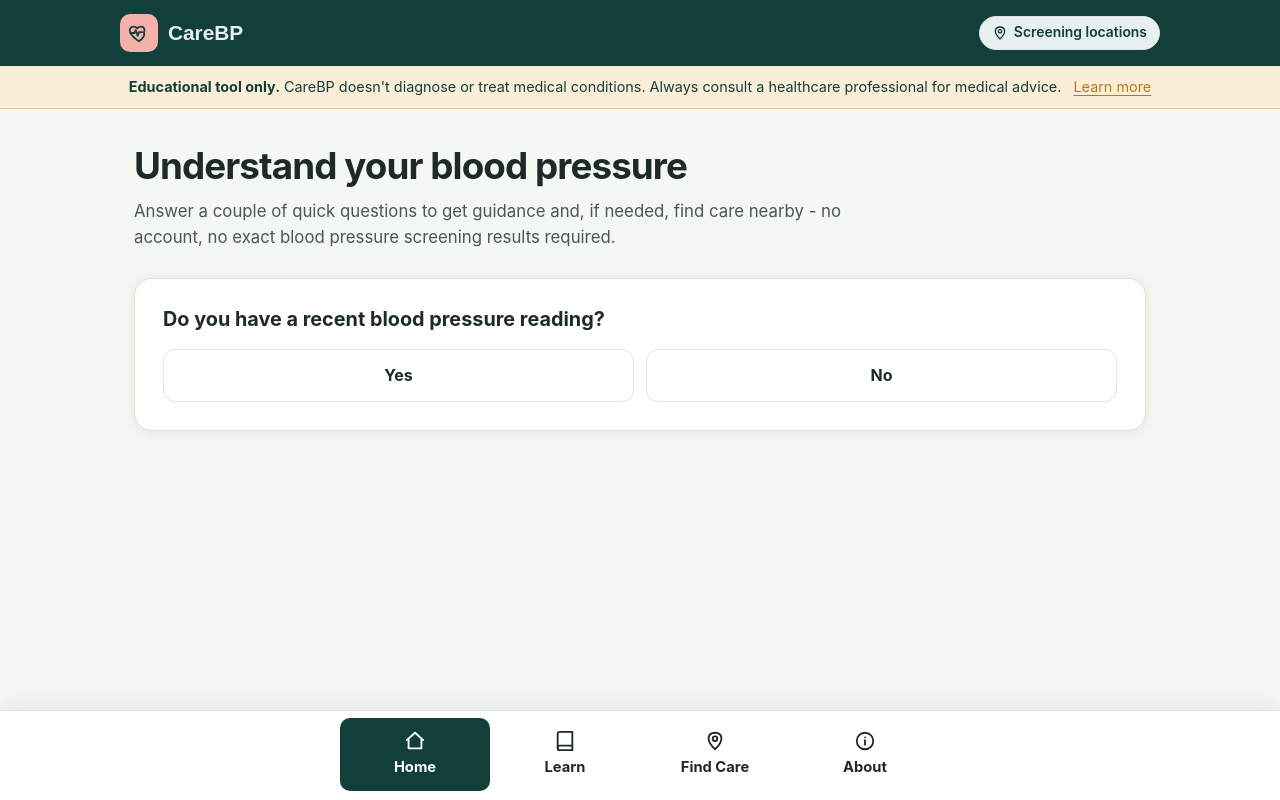
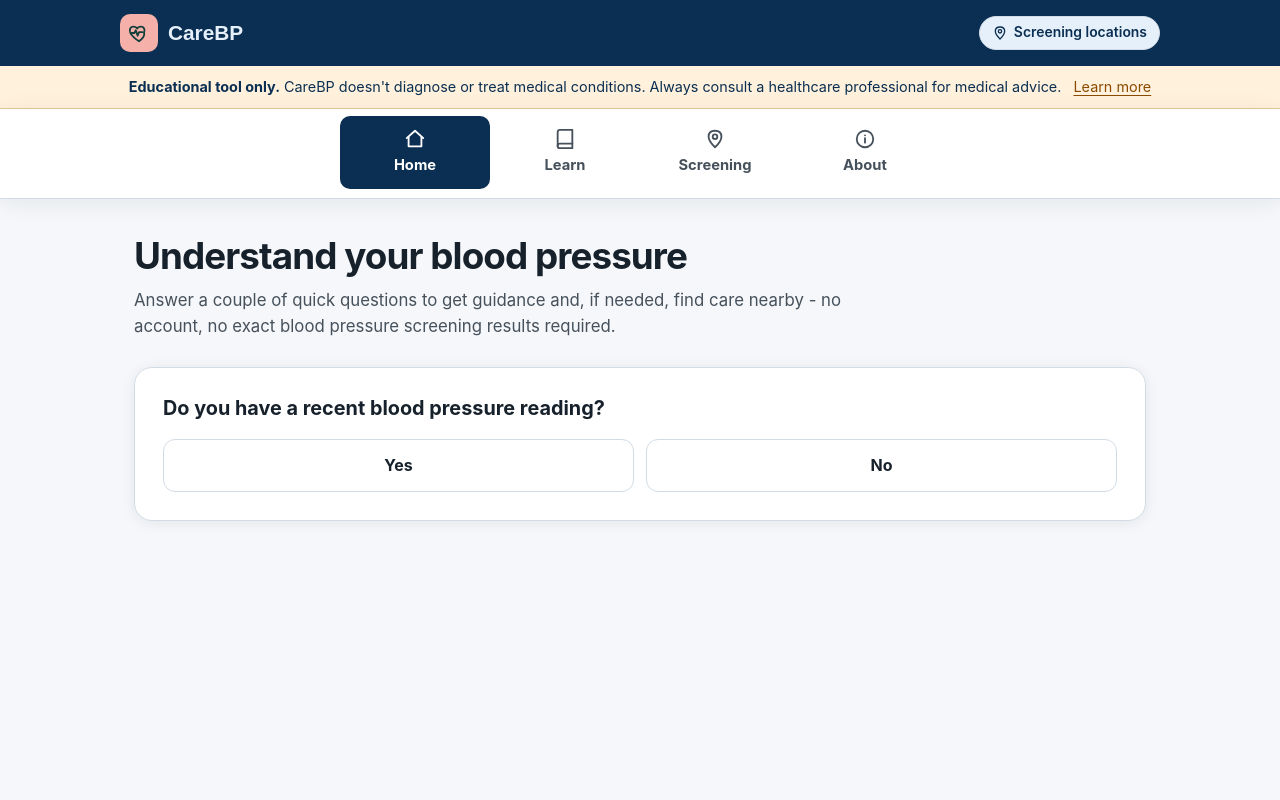
Before and after one commit to priscilandi/CareBP, a PHP site: page / in a window 1280 px wide. Run offline with PHP 8.4, Linux system fonts and the light colour scheme.

Commit message:
Add tab navigation and update blood pressure range recommendations in HTML, CSS, and JavaScript (Started adding updates from client)

```diff
--- a/frontend/index.html
+++ b/frontend/index.html
@@ -37,6 +37,27 @@
             <span data-i18n="disclaimer.text">CareBP doesn't diagnose or treat medical conditions. Always consult a healthcare professional for medical advice.</span>
             <a href="#" data-goto="about" data-i18n="disclaimer.link">Learn more</a>
         </div>
+
+        <!-- Navigation for tab switching -->
+        <nav class="tab-bar" aria-label="Main">
+            <!-- Bottom navigation -->
+            <button type="button" class="tab-btn" data-tab="home" aria-current="page">
+                <svg viewBox="0 0 24 24" fill="none" stroke-width="2" stroke-linecap="round" stroke-linejoin="round" aria-hidden="true"><path d="M3 11l9-8 9 8"/><path d="M5 10v10h14V10"/></svg>
+                <span data-i18n="nav.home">Home</span>
+            </button>
+            <button type="button" class="tab-btn" data-tab="learn">
+                <svg viewBox="0 0 24 24" fill="none" stroke-width="2" stroke-linecap="round" stroke-linejoin="round" aria-hidden="true"><path d="M4 19.5A2.5 2.5 0 016.5 17H20"/><path d="M6.5 2H20v20H6.5A2.5 2.5 0 014 19.5v-15A2.5 2.5 0 016.5 2z"/></svg>
+                <span data-i18n="nav.learn">Learn</span>
+            </button>
+            <button type="button" class="tab-btn" data-tab="findcare">
+                <svg viewBox="0 0 24 24" fill="none" stroke-width="2" stroke-linecap="round" stroke-linejoin="round" aria-hidden="true"><path d="M12 21s7-6.5 7-11.5S16.4 3 12 3 5 5 5 9.5 12 21 12 21z"/><circle cx="12" cy="9.5" r="2.5"/></svg>
+                <span data-i18n="nav.findcare">Screening</span>
+            </button>
+            <button type="button" class="tab-btn" data-tab="about">
+                <svg viewBox="0 0 24 24" fill="none" stroke-width="2" stroke-linecap="round" stroke-linejoin="round" aria-hidden="true"><circle cx="12" cy="12" r="9"/><path d="M12 16v-5M12 8h.01"/></svg>
+                <span data-i18n="nav.about">About</span>
+            </button>
+        </nav>
 
         <main id="main-content">
             <!-- Home Tab -->
@@ -86,11 +107,11 @@
                         </button>
                     </div>
 
-                    <!-- Quicklinks to either find care or learn more. Doesn't have machine -->
+                    <!-- Quicklinks to either find screening locations or learn more. Doesn't have machine -->
                     <div class = "step-block" id="Screening-Locations/Resources" hidden>
                         <button type="button" class="quicklink" data-goto="findcare">
                             <span class="quicklink-content">
-                                <h3 data-i18n="home.home-step-2-find-care">Find care near you</h3>
+                                <h3 data-i18n="home.home-step-2-find-care">Find screening locations near you</h3>
                                 <p data-i18n="home.home-step-2-find-care-description">Locations listed as offering BP screening; call ahead to confirm access and fees</p>
                             </span>
                         </button>
@@ -161,7 +176,7 @@
                         </p>
                         <button type="button" class="quicklink" data-goto="findcare">
                             <span class="quicklink-content">
-                                <h3 data-i18n="home.home-step-2-nextsteps-findcare">Find care near you</h3>
+                                <h3 data-i18n="home.home-step-2-nextsteps-findcare">Find screening locations near you</h3>
                                 <p data-i18n="home.home-step-2-nextsteps-findcare-description">Locations listed as offering BP screening; call ahead to confirm access and fees</p>
                             </span>
                         </button>
@@ -264,10 +274,10 @@
             </section>
 
 
-            <!-- Find Care Tab -->
+            <!-- Find Screening Locations Tab -->
             <section class="tab-panel" id="tab-findcare" hidden aria-labelledby="findcare-heading">
-                <!-- Find Care uses /api/facilities.php and /api/location-types.php. -->
-                <h1 id="findcare-heading" data-i18n="findcare.heading">Find care near you</h1>
+                <!-- Find Screening Locations uses /api/facilities.php and /api/location-types.php. -->
+                <h1 id="findcare-heading" data-i18n="findcare.heading">Find screening locations near you</h1>
                 <p class="tab-subheading" data-i18n="findcare.subheading">
                     Search by ZIP code or browse listed screening locations. Each location has a map-search link; contact the site to confirm screening access.
                 </p>
@@ -286,6 +296,12 @@
                     <label for="care-name-filter" data-i18n="findcare.name-label">Name or city</label>
                     <input id="care-name-filter" type="search" maxlength="100" placeholder="Optional keyword">
                 </div>
+
+                <div class="referral-callout">
+                    <h3 data-i18n="findcare.referral-heading">In a high range?</h3>
+                    <p data-i18n="findcare.referral-text">Talk with a healthcare professional about persistently elevated readings. These listings are primarily screening locations, not a directory of urgent-care services. For a medical emergency, call 911.</p>
+                </div>
+
                 <p class="care-search-error" id="care-search-error" role="alert" hidden></p>
                 <p id="care-search-status" class="help-text" role="status" aria-live="polite" data-i18n="findcare.loading">Loading screening locations…</p>
 
@@ -303,11 +319,6 @@
                     <button type="button" id="care-prev" data-i18n="findcare.prev-button">Previous</button>
                     <span id="care-page-label"></span>
                     <button type="button" id="care-next" data-i18n="findcare.next-button">Next</button>
-                </div>
-
-                <div class="referral-callout">
-                    <h3 data-i18n="findcare.referral-heading">In a high range?</h3>
-                    <p data-i18n="findcare.referral-text">Talk with a healthcare professional about persistently elevated readings. These listings are primarily screening locations, not a directory of urgent-care services. For a medical emergency, call 911.</p>
                 </div>
             </section>
 
@@ -352,26 +363,6 @@
                 </div>
             </section>
         </main>
-
-        <nav class="tab-bar" aria-label="Main">
-            <!-- Bottom navigation -->
-            <button type="button" class="tab-btn" data-tab="home" aria-current="page">
-                <svg viewBox="0 0 24 24" fill="none" stroke-width="2" stroke-linecap="round" stroke-linejoin="round" aria-hidden="true"><path d="M3 11l9-8 9 8"/><path d="M5 10v10h14V10"/></svg>
-                <span data-i18n="nav.home">Home</span>
-            </button>
-            <button type="button" class="tab-btn" data-tab="learn">
-                <svg viewBox="0 0 24 24" fill="none" stroke-width="2" stroke-linecap="round" stroke-linejoin="round" aria-hidden="true"><path d="M4 19.5A2.5 2.5 0 016.5 17H20"/><path d="M6.5 2H20v20H6.5A2.5 2.5 0 014 19.5v-15A2.5 2.5 0 016.5 2z"/></svg>
-                <span data-i18n="nav.learn">Learn</span>
-            </button>
-            <button type="button" class="tab-btn" data-tab="findcare">
-                <svg viewBox="0 0 24 24" fill="none" stroke-width="2" stroke-linecap="round" stroke-linejoin="round" aria-hidden="true"><path d="M12 21s7-6.5 7-11.5S16.4 3 12 3 5 5 5 9.5 12 21 12 21z"/><circle cx="12" cy="9.5" r="2.5"/></svg>
-                <span data-i18n="nav.findcare">Find Care</span>
-            </button>
-            <button type="button" class="tab-btn" data-tab="about">
-                <svg viewBox="0 0 24 24" fill="none" stroke-width="2" stroke-linecap="round" stroke-linejoin="round" aria-hidden="true"><circle cx="12" cy="12" r="9"/><path d="M12 16v-5M12 8h.01"/></svg>
-                <span data-i18n="nav.about">About</span>
-            </button>
-        </nav>
         <script src="script.js" defer></script>
     </body>
 </html>
--- a/frontend/styles.css
+++ b/frontend/styles.css
@@ -1,29 +1,48 @@
 :root {
     color-scheme: light;
-    --ink:#1E2A28;
-    --muted:#4A5854;
-    --forest:#1C5B54;
-    --forest-dark:#123F3A;
-    --mint:#E7F0EE;
-    --logo:#f5b0a9;
-    --marigold-tint:#FBEED9;
-    --cream:#F4F7F2;
+    --ink:#17212B;
+    --muted:#46515C;
+    --ocean:#0B5CAD;          /* primary buttons, accents (6.7:1 with white text) */
+    --ocean-dark:#0A2F52;     /* header, links, active tab (13.6:1 with white) */
+    --mint:#E6F0FA;            /* light blue tint for hover and chips */
+    --logo:#f5b0a9;            /* unchanged */
+    --cream:#F5F7FA;
     --paper:#FFFFFF;
-    --border:#DCE5DF;
-    --sage:#3F6E4E;
-    --sage-tint:#E7F1E9;
-    --amber:#B4791B;
-    --amber-tint:#FBEED9;
-    --orange:#A6501F;
-    --orange-tint:#F6E2D2;
-    --brick:#8F291F;
-    --brick-tint:#F4DBD8;
+    --border:#D3DCE6;          /* decorative dividers and card edges only */
+    --border-strong:#6B7A89;   /* edges of buttons and inputs (4.4:1, needs 3:1) */
+    --sage:#0A4D8C;            /* care-type pill text */
+    --sage-tint:#E6F0FA;
+    --amber:#8A4B00;
+    --amber-tint:#FFF1DC;
+    --orange:#A33F00;
+    --orange-tint:#FDE9D6;
+    --brick:#8C1D18;
+    --brick-tint:#FBE4E1;
+    --focus:#0B5CAD;
+    --pine-tint:var(--mint);
+    --pine-dark:var(--ocean-dark);
+    --ink-soft:var(--muted);
+    --marigold-tint:var(--amber-tint);
     --radius-md:14px;
     --radius-lg:20px;
     --font-display:'Manrope', sans-serif;
     --font-body:'Source Sans 3', sans-serif;
     --sidebar-w:230px;
-    --shadow: 0 2px 14px rgb(30 42 40 / 8%);
+    --shadow: 0 2px 14px rgb(23 33 43 / 8%);
+
+    /* BP Ranges */
+    --normal-tint:#4fbd4d;
+    --elevated-tint:#b5a94b;
+    --high-tint:#b17752;
+    --veryhigh-tint:#a54f4f;
+    --crisis-tint:#7d5b59;
+
+    --normal-clicked:#00c200;
+    --elevated-clicked:#f0c000;
+    --high-clicked:#ff7f00;
+    --veryhigh-clicked:#ff0000;
+    --crisis-clicked:#7f0000;
+
     font-family: Inter, -apple-system, BlinkMacSystemFont, 'Segoe UI', Arial, sans-serif;
 }
 /* ------- Written by Ethan ------- */
@@ -47,7 +66,7 @@ html { scroll-behavior: smooth; }
 body { margin: 0; background: var(--cream); color: var(--ink); font-size: 16px; line-height: 1.55; }
 button, input, select { font: inherit; }
 button { cursor: pointer; }
-a { color: var(--forest-dark); text-underline-offset: 3px; }
+a { color: var(--ocean-dark); text-underline-offset: 3px; }
 button:focus-visible, input:focus-visible, select:focus-visible, a:focus-visible {
     outline: 3px solid #d59838; outline-offset: 3px;
 }
@@ -60,14 +79,14 @@ button:focus-visible, input:focus-visible, select:focus-visible, a:focus-visible
 .skip-link { position: absolute; left: 12px; top: -100px; z-index: 100; padding: 10px 14px; background: white; }
 .skip-link:focus { top: 12px; }
 .site-header {
-    background: var(--forest-dark); box-shadow: 0 2px 15px rgb(15 62 44 / 7%);
+    background: var(--ocean-dark); box-shadow: 0 2px 15px rgb(15 62 44 / 7%);
     display: flex; justify-content: space-between; align-items: center;
     gap: 14px; padding: 14px max(20px, calc((100% - 1040px) / 2));
 }
-.branding { display: inline-flex; align-items: center; gap: 11px; font-size: 1.45rem; font-weight: 850; color: var(--forest-dark); }
-.location-chip { border: 1px solid var(--border); background: var(--mint); border-radius: 999px; padding: 5px 12px; font-size: .87rem; color: var(--forest-dark); white-space: nowrap; }
+.branding { display: inline-flex; align-items: center; gap: 11px; font-size: 1.45rem; font-weight: 850; color: var(--ocean-dark); }
+.location-chip { border: 1px solid var(--border); background: var(--mint); border-radius: 999px; padding: 5px 12px; font-size: .87rem; color: var(--ocean-dark); white-space: nowrap; }
 .disclaimer-strip {
-    background: var(--amber-tint); border-bottom: 1px solid rgb(180 121 27 / 35%); color: var(--forest-dark);
+    background: var(--amber-tint); border-bottom: 1px solid rgb(180 121 27 / 35%); color: var(--ocean-dark);
     font-size: .9rem; padding: 10px 22px; text-align: center;
 }
 .disclaimer-strip a { margin-left: 8px; color: var(--amber); }
@@ -83,31 +102,32 @@ h3 { font-size: 1.08rem; }
 }
 .step-label, .step-block h2, .step-block h3, .about-block h2 { margin-top: 0; }
 .choice-row { display: flex; flex-wrap: wrap; gap: 12px; justify-content: center;}
-.choice-btn, .bp-range-btn, .bp-time-btn, .care-submit, .back-btn,
+.choice-btn, .bp-range-btn, .care-submit, .back-btn,
 .care-pagination button, .care-filters select, .care-filters input {
     border: 1.5px solid var(--border); background: #fff;
     color: var(--ink); border-radius: 12px; padding: 13px 17px;
 }
 .choice-btn { min-width: 100px; font-weight: 750; flex: 1;}
-.choice-btn:hover, .bp-range-btn:hover, .bp-time-btn:hover, .back-btn:hover { border-color: var(--forest); background: var(--mint); }
-.choice-btn[aria-pressed='true'], .bp-range-btn[aria-pressed='true'], .bp-time-btn[aria-pressed='true'] {
-    background: var(--forest-dark); color: white; border-color: var(--forest-dark); align-items: center;
+.choice-btn:hover, .bp-range-btn:hover, .back-btn:hover { border-color: var(--ocean); background: var(--mint); }
+.choice-btn[aria-pressed='true'], .bp-range-btn[aria-pressed='true'] {
+    background: var(--ocean-dark); color: white; border-color: var(--ocean-dark); align-items: center;
 }
 .bp-range-btn { display: block; width: 100%; margin: 11px 0; text-align: left; font-size: 1.06rem; font-weight: 700; }
+
 .range-option-label { display: block; font-size: .89rem; opacity: .87; font-weight: 500; margin-top: 3px; }
-.bp-time-btn { display: block; width: 100%; max-width: 660px; text-align: left; margin: 10px 0; }
 .step-block ul { margin: 12px 0 22px; padding-left: 22px; }
 .step-block li { margin: 8px 0; }
 .quicklink {
-    display: block; width: 100%; background: var(--pine-tint); color: var(--forest-dark);
+    display: block; width: 100%; background: var(--pine-tint); color: var(--ocean-dark);
     text-align: left; border: 1.5px solid rgb(28 91 84 / 22%); border-radius: 14px;
     margin-top: 12px; padding: 16px 20px;
 }
-.quicklink:hover { border-color: var(--forest); background: var(--pine-tint); }
+
+.quicklink:hover { border-color: var(--ocean); background: var(--pine-tint); }
 .quicklink h3 { margin: 0 0 4px; }
 .quicklink p { margin: 0; font-size: .92rem; color: var(--muted); }
 .help-text { font-size: .91rem; color: var(--muted); line-height: 1.55; }
-.rec-panel { border-left: 5px solid var(--forest); }
+.rec-panel { border-left: 5px solid var(--ocean); }
 .rec-panel h3 { margin-top: 0; }
 .rec-panel a { display: inline-block; margin-top: 6px; }
 .learn-grid .summary-card {
@@ -116,7 +136,7 @@ h3 { font-size: 1.08rem; }
     box-shadow: var(--shadow); padding: 21px 24px; margin-bottom: 14px;
     font-weight: 750; font-size: 1.06rem;
 }
-.learn-grid .summary-card:hover { border-color: var(--forest); background: var(--mint); }
+.learn-grid .summary-card:hover { border-color: var(--ocean); background: var(--mint); }
 .learn-grid .summary-card span { display: block; font-weight: 400; color: var(--muted); margin-top: 8px; font-size: .95rem; }
 .back-btn { margin-bottom: 20px; }
 .topic-body p:first-child { margin-top: 0; }
@@ -127,8 +147,8 @@ h3 { font-size: 1.08rem; }
     flex: 1; min-width: 0; padding: 14px 16px; font: inherit;
     border: 1.5px solid var(--border); border-radius: 12px; background: #fff;
 }
-.care-submit { color: white; background: var(--forest); border-color: var(--forest); padding-inline: 27px; font-weight: 750; }
-.care-submit:hover { background: var(--forest-dark); }
+.care-submit { color: white; background: var(--ocean); border-color: var(--ocean); padding-inline: 27px; font-weight: 750; }
+.care-submit:hover { background: var(--ocean-dark); }
 .care-search-error { padding: 12px 16px; border-radius: 10px; background: var(--brick-tint); color: var(--brick); font-weight: 650; }
 .care-filters { display: grid; grid-template-columns: max-content minmax(90px, 230px) max-content minmax(120px, 260px); align-items: center; gap: 10px 13px; margin-bottom: 14px; }
 .care-filters label { font-size: .9rem; font-weight: 650; }
@@ -138,6 +158,7 @@ h3 { font-size: 1.08rem; }
     min-height: 165px; background: var(--pine-tint); border: 1px dashed rgb(63 110 78 / 45%); border-radius: 14px;
     text-align: center; margin: 20px 0; overflow: hidden;
 }
+#care-map { isolation: isolate; }
 #map-container > p { max-width: 600px; color: var(--ink-soft); padding: 16px 24px; }
 #map-container iframe { border: none; width: 100%; min-height: 290px; }
 #care-map { width: 100%; height: 290px; border-radius: 10px; overflow: hidden; }
@@ -170,9 +191,19 @@ h3 { font-size: 1.08rem; }
     background: none; border: 0; border-radius: 10px; color: var(--ink-soft); font-weight: 700;
     padding: 12px 19px; min-width: min(20vw, 150px); font-size: .92rem;
 }
+/* Written by Ethan */
+@media screen and (min-width: 768px) {
+    .tab-bar {
+        position: sticky; top: 0; bottom: auto;
+        border-top: 0; border-bottom: 1px solid var(--border);
+        box-shadow: 0 4px 22px rgb(23 33 43 / 8%);   /* shadow now points down */
+    }
+    main { padding-bottom: 34px; }   /* the 125px was room for the old bottom bar */
+}
+/* End */
 .tab-btn svg { width: 22px; height: 22px; stroke: currentColor; flex-shrink: 0; }
 .tab-btn:hover { background: var(--mint); }
-.tab-btn[aria-current='page'] { color: #fff; background: var(--forest-dark); }
+.tab-btn[aria-current='page'] { color: #fff; background: var(--ocean-dark); }
 @media (max-width: 660px) {
     main { padding: 25px 15px 126px; }
     .site-header { padding: 12px 16px; }
```
Also changed, not shown: other parts of frontend/index.html (+13 -24 lines), frontend/script.js (+6 -69 lines).
